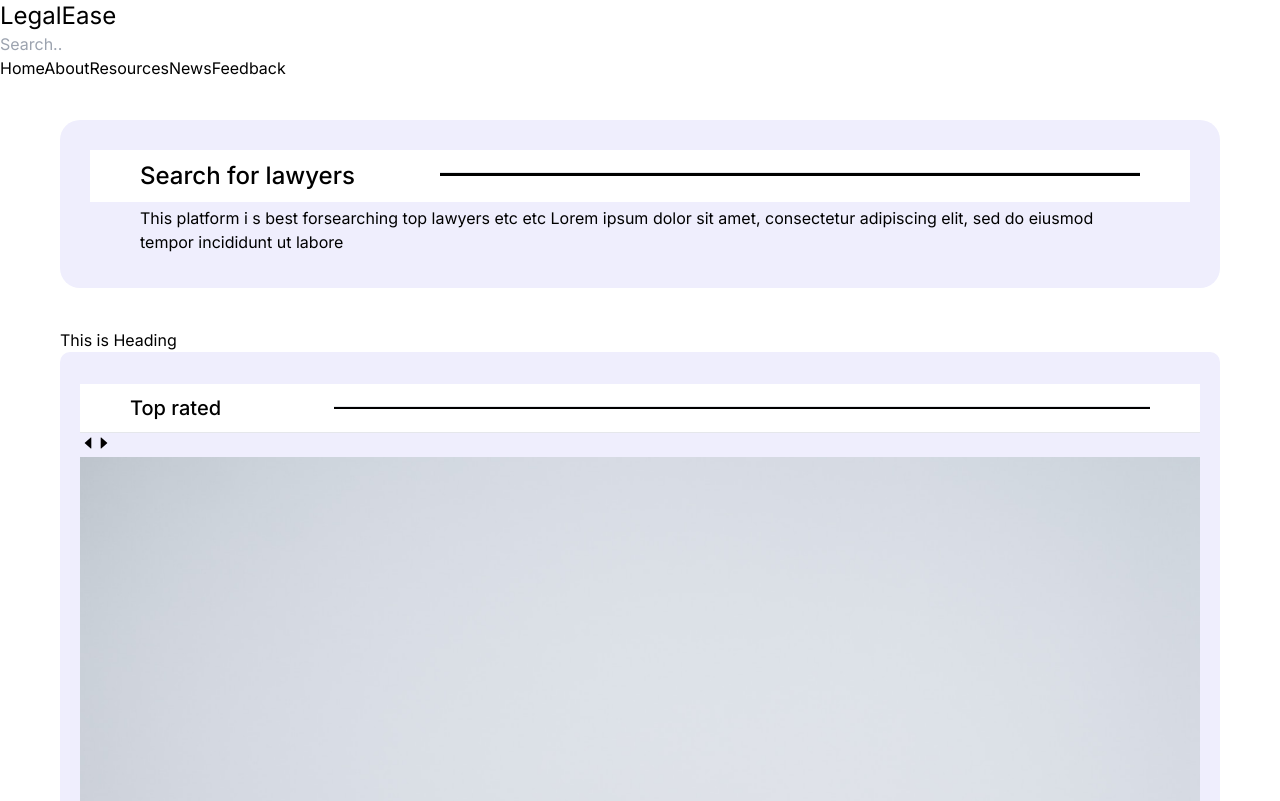
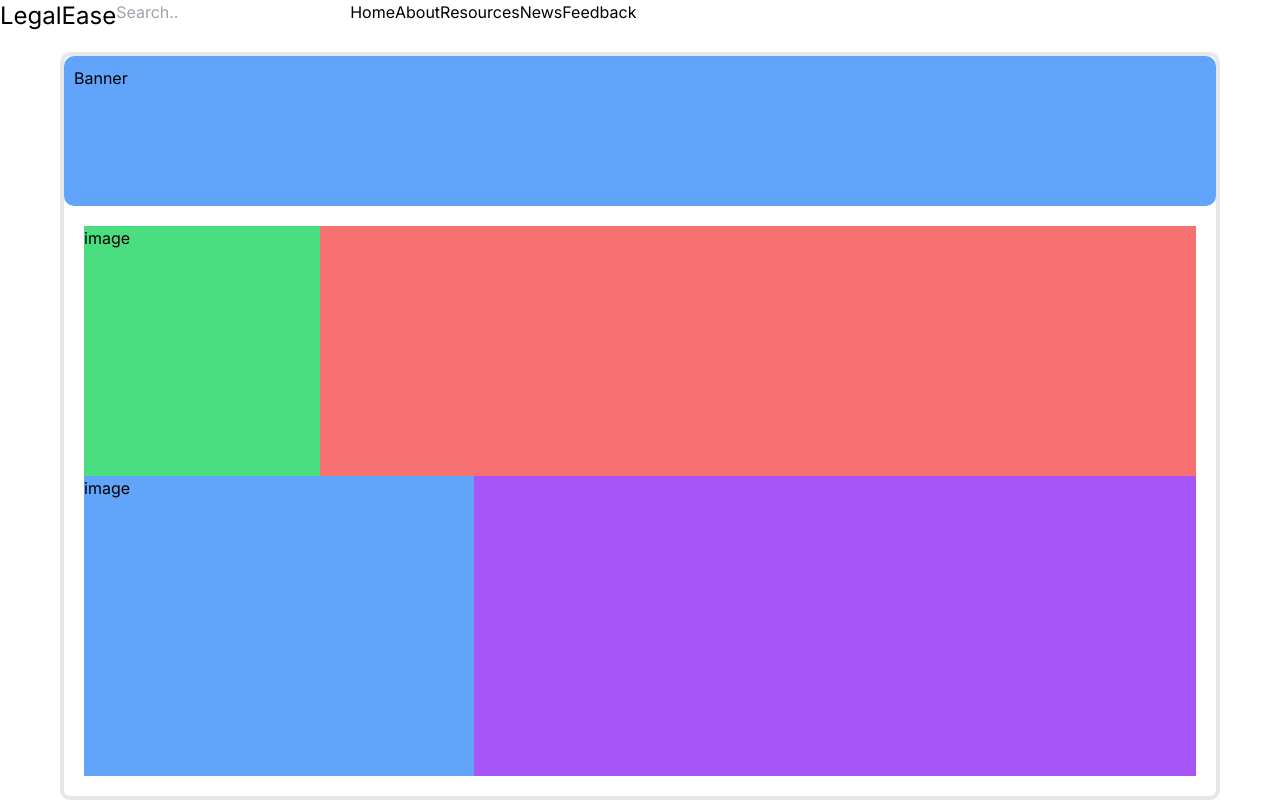
Before and after one commit to abhijitnaik101/LegalEaseWeb, a Next.js app: page / in a window 1280 px wide. Shown: the top 801 px of the page. Built offline with nearby package versions, Linux system fonts and the light colour scheme.

Commit message:
created Profile layout

```diff
--- a/app/Home/page.js
+++ b/app/Home/page.js
@@ -1,5 +1,6 @@
 import React from 'react';
 import TopNav from '@/Components/TopNav';
+import MySlider from '@/Components/MySlider';
 const Home = () => {
     return (
         <>
@@ -16,6 +17,27 @@ const Home = () => {
                 </div>
 
             </div>
+
+            <h1>This is Heading</h1>
+        <div className='bg-[#EFEEFD] rounded-[10px] py-3'>
+          <div className='m-5'>
+
+            <div className='bg-white py-[10px] px-[50px]'>
+              <p className='font-medium text-xl inline'>Top rated</p>
+              <hr className='h-[3px] bg-black w-[80%] float-right mt-3' />
+            </div>
+
+            <hr />
+            <MySlider />
+            <div className='bg-white py-[10px] px-[50px]'>
+              <p className='font-medium text-xl inline'>Best in your area</p>
+              <hr className='h-[3px] bg-black w-[80%] float-right mt-3' />
+            </div>
+            <MySlider />
+
+          </div>
+        </div>
+
         </>
     )
 }
--- /dev/null
+++ b/app/Profile/Profile.js
@@ -0,0 +1,37 @@
+import React from 'react';
+
+const Profile = () => {
+
+    return (
+        <>
+            <div className='mt-[20px] border-4 rounded-[10px]'>
+                <div className='h-[150px] w-[100%] rounded-[10px] bg-blue-400 p-[10px] '>
+                    <p>Banner</p>
+                </div>
+                <div className='p-[20px]'>
+                    <div className='flex'>
+                        <div className='h-[250px] w-[300px] bg-green-400'>
+                            <p>image</p>
+                        </div>
+                        <div className=' w-[100%] bg-red-400'>
+
+                        </div>
+                    </div>
+                    <div className='flex'>
+                        <div className='h-[300px] w-[600px] bg-blue-400'>
+                            <p>image</p>
+                        </div>
+                        <div className='h-[300px] w-[100%] bg-purple-500'>
+
+                        </div>
+                    </div>
+                </div>
+
+
+            </div>
+        </>
+    )
+
+}
+
+export default Profile
--- a/app/page.js
+++ b/app/page.js
@@ -3,6 +3,7 @@ import MySlider from '@/Components/MySlider';
 import Head from 'next/head';
 import TopNav from '@/Components/TopNav';
 import Home from './Home/page';
+import Profile from './Profile/Profile';
 
 const page = () => {
   return (
@@ -15,29 +16,7 @@ const page = () => {
         <TopNav />
       </nav>
       <main>
-        <Home />
-        <h1>This is Heading</h1>
-        <div className='bg-[#EFEEFD] rounded-[10px] py-3'>
-          <div className='m-5'>
-
-            <div className='bg-white py-[10px] px-[50px]'>
-              <p className='font-medium text-xl inline'>Top rated</p>
-              <hr className='h-[3px] bg-black w-[80%] float-right mt-3' />
-            </div>
-
-            <hr />
-            <MySlider />
-            <div className='bg-white py-[10px] px-[50px]'>
-              <p className='font-medium text-xl inline'>Best in your area</p>
-              <hr className='h-[4px] bg-black w-[80%] float-right mt-3' />
-            </div>
-            <MySlider />
-
-          </div>
-        </div>
-
-
-
+        <Profile/>
       </main>
 
     </>
```
